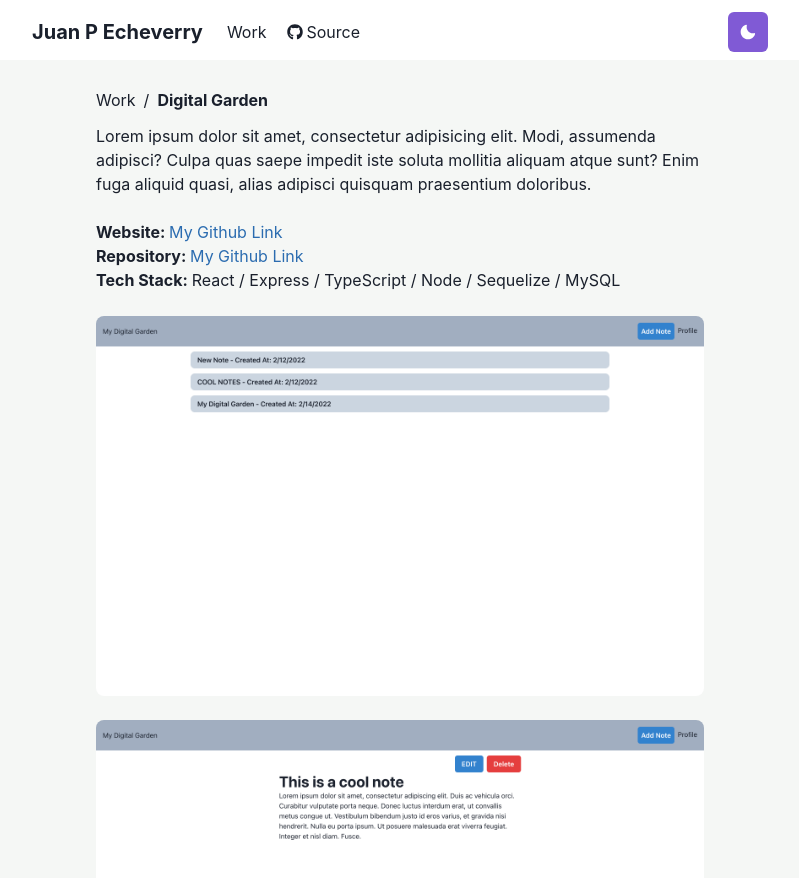
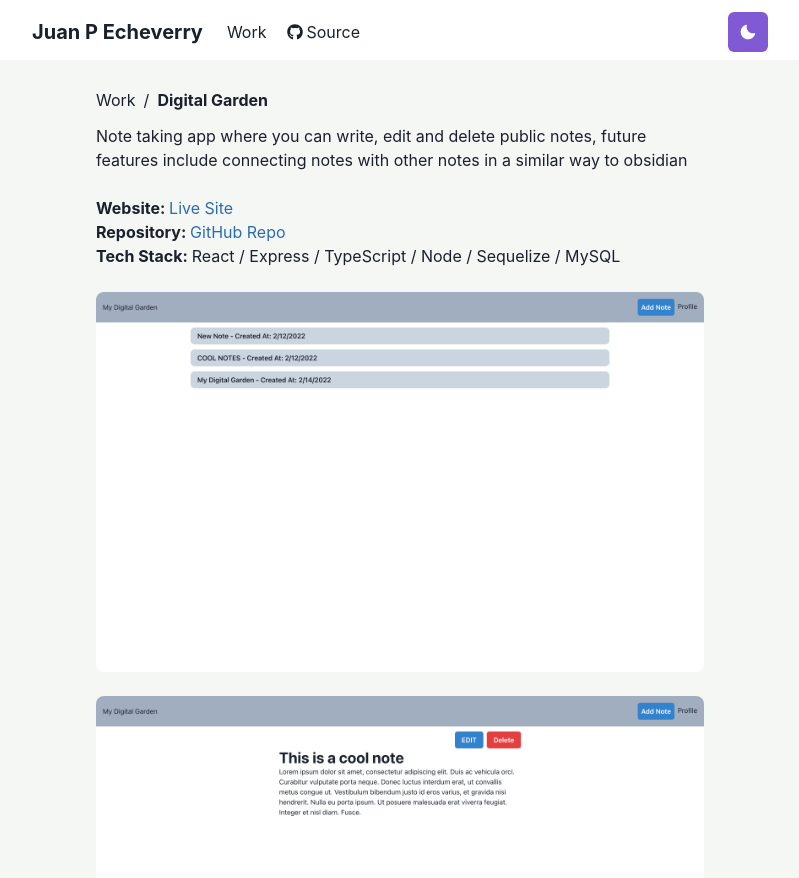
Before and after one commit to jpecheverryp/react-porfolio, a React (Create React App) app: page /work/digitalgarden in a window 1280 px wide. Shown: the top 878 px of the page, without its empty margins (240-1039 px from the left). Built offline with nearby package versions, Linux system fonts and the light colour scheme.

Commit message:
add digital garden links and text

```diff
--- a/src/pages/Projects/DigitalGarden.tsx
+++ b/src/pages/Projects/DigitalGarden.tsx
@@ -28,10 +28,9 @@ const DigitalGarden = () => {
         </BreadcrumbItem>
       </Breadcrumb>
       <Text mt={3}>
-        Lorem ipsum dolor sit amet, consectetur adipisicing elit. Modi,
-        assumenda adipisci? Culpa quas saepe impedit iste soluta mollitia
-        aliquam atque sunt? Enim fuga aliquid quasi, alias adipisci quisquam
-        praesentium doloribus.
+        Note taking app where you can write, edit and delete public notes,
+        future features include connecting notes with other notes in a similar
+        way to obsidian
       </Text>
       <Text mt={6}>
         <Text as={'span'} fontWeight={'bold'}>
@@ -39,11 +38,11 @@ const DigitalGarden = () => {
         </Text>
 
         <Link
-          href={'https://github.com/jpecheverryp'}
+          href={'https://obscure-crag-71873.herokuapp.com/'}
           target={'_blank'}
           color={useColorModeValue('blue.600', 'orange.200')}
         >
-          My Github Link
+          Live Site
         </Link>
       </Text>
       <Text>
@@ -52,11 +51,11 @@ const DigitalGarden = () => {
         </Text>
 
         <Link
-          href={'https://github.com/jpecheverryp'}
+          href={'https://github.com/jpecheverryp/my-digital-garden'}
           target={'_blank'}
           color={useColorModeValue('blue.600', 'orange.200')}
         >
-          My Github Link
+          GitHub Repo
         </Link>
       </Text>
       <Text>
--- a/src/pages/Work.tsx
+++ b/src/pages/Work.tsx
@@ -34,9 +34,9 @@ const Work = () => {
             Digital Garden
           </Heading>
           <Text textAlign={'center'}>
-            Lorem ipsum dolor sit amet consectetur adipisicing elit. Obcaecati
-            quibusdam aspernatur ad velit eum aut id ea asperiores, sed quidem
-            deleniti earum, repellendus nobis.
+            Note taking app where you can write, edit and delete public notes,
+            future features include connecting notes with other notes in a
+            similar way to obsidian
           </Text>
         </Box>
       </LinkBox>
```
